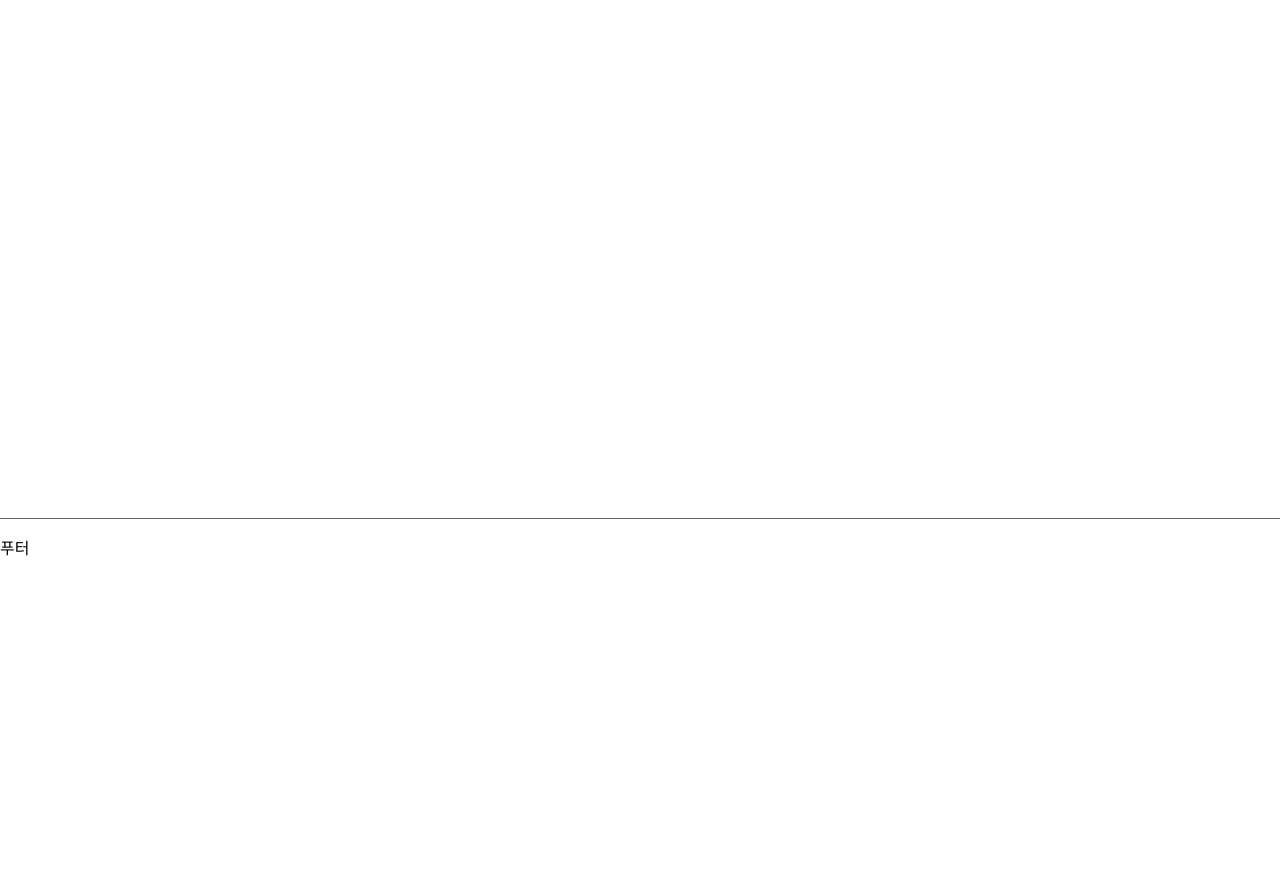
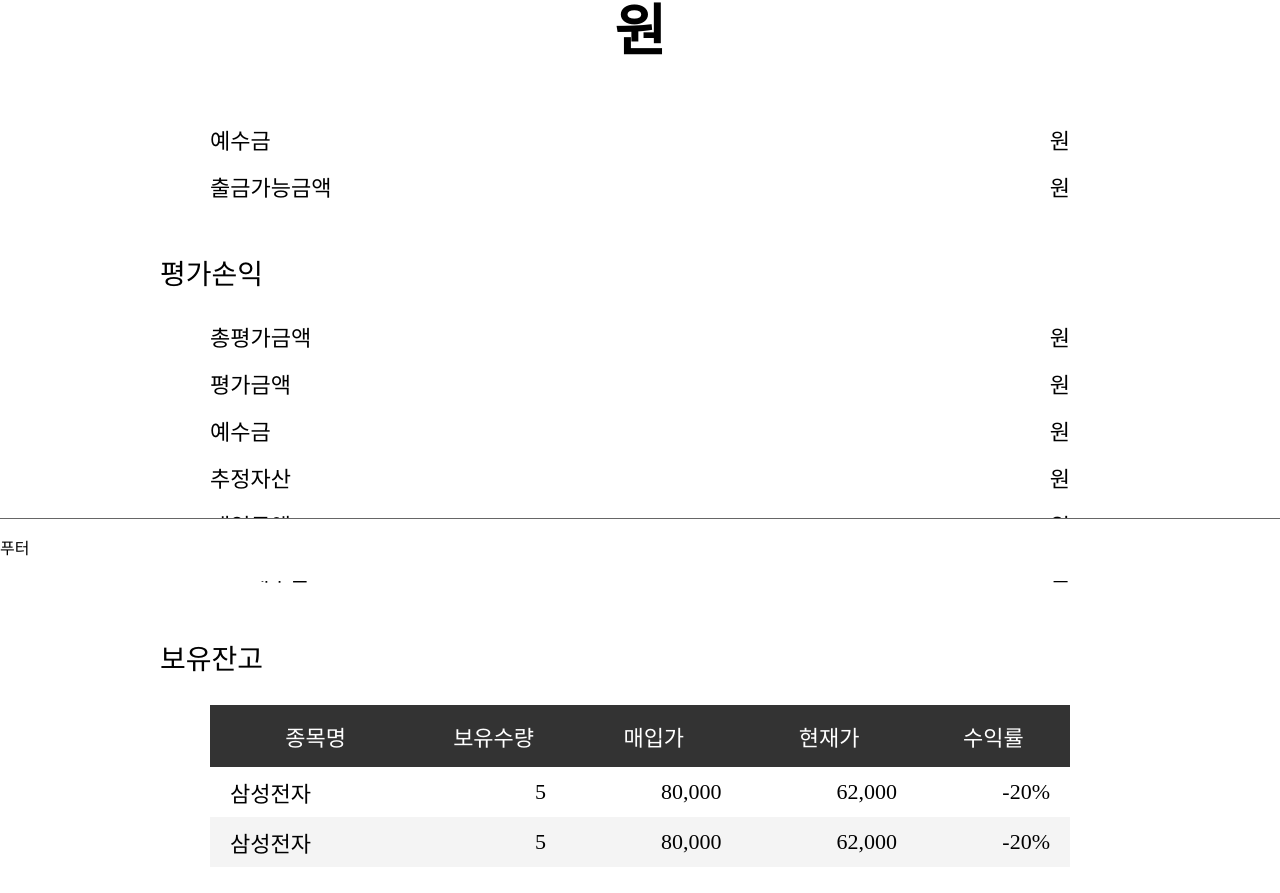
Before and after one commit to hwnim5324/BeRich, a React (Create React App) app: page /assets in a window 1280 px wide. Shown: the part 219-1112 px from the top of the page. Before the commit the page ends 800 px from the top, so only its background shows below. Built offline with nearby package versions, Linux system fonts and the light colour scheme; a web font is replaced by a local one.

Commit message:
assets in progress.

```diff
--- a/src/components/pages/Assets.tsx
+++ b/src/components/pages/Assets.tsx
@@ -1,9 +1,77 @@
 import React from "react"
+
+import '../../styles/pages/Assets.scss';
 
 const Assets = () : JSX.Element => {
     return (
-        <section>
-            자산
+        <section id="assets">
+            <div id="total">
+                <p id="title">총자산</p>
+                <p id="sum">원</p>
+                <ul>
+                    <li><span>예수금</span><span>원</span></li>
+                    <li><span>출금가능금액</span><span>원</span></li>
+                </ul>
+            </div>
+            <div id="pnl">
+                <p id="title">평가손익</p>
+                <ul>
+                    <li>
+                        <span>총평가금액</span>
+                        <span>원</span>
+                    </li>
+                    <li>
+                        <span>평가금액</span>
+                        <span>원</span>
+                    </li>
+                    <li>
+                        <span>예수금</span>
+                        <span>원</span>
+                    </li>
+                    <li>
+                        <span>추정자산</span>
+                        <span>원</span>
+                    </li>
+                    <li>
+                        <span>매입금액</span>
+                        <span>원</span>
+                    </li>
+                    <li>
+                        <span>D+2예수금</span>
+                        <span>원</span>
+                    </li>
+                </ul>
+            </div>
+            <div id="holdings">
+                <p id="title">보유잔고</p>
+                <table>
+                    <thead>
+                        <tr>
+                            <th>종목명</th>
+                            <th>보유수량</th>
+                            <th>매입가</th>
+                            <th>현재가</th>
+                            <th>수익률</th>
+                        </tr>
+                    </thead>
+                    <tbody>
+                        <tr>
+                            <td>삼성전자</td>
+                            <td>5</td>
+                            <td>80,000</td>
+                            <td>62,000</td>
+                            <td>-20%</td>
+                        </tr>
+                        <tr>
+                            <td>삼성전자</td>
+                            <td>5</td>
+                            <td>80,000</td>
+                            <td>62,000</td>
+                            <td>-20%</td>
+                        </tr>
+                    </tbody>
+                </table>
+            </div>
         </section>
     );
 }
--- /dev/null
+++ b/src/styles/pages/Assets.scss
@@ -0,0 +1,96 @@
+#assets{
+    font-size: 22px;
+    width: 75%;
+
+    display: flex;
+    flex-direction: column;
+    align-items: center;
+
+    margin: auto;
+    margin-bottom: 120px;
+
+    #total{
+        width: 100%;
+
+        #title{
+            font-size: 28px;
+            text-align: center;
+        }
+        #sum{
+            font-size: 56px;
+            font-weight: bold;
+            text-align: center;
+        }
+
+        ul{
+            list-style: none;
+            padding: 0;
+            li{
+                display: flex;
+                justify-content: space-between;
+                padding: 0 50px 0 50px;
+                margin: 15px 0 15px 0;
+            }
+        }
+    }
+
+    #pnl{
+        width: 100%;
+
+        #title{
+            font-size: 28px;
+        }
+        ul{
+            list-style: none;
+            padding: 0;
+            li{
+                display: flex;
+                justify-content: space-between;
+                padding: 0 50px 0 50px;
+                margin: 15px 0 15px 0;
+            }
+        }
+    }
+
+    #holdings{
+        width: 100%;
+
+        #title{
+            font-size: 28px;
+        }
+
+        table{
+            width: calc( 100% - 100px );
+            margin: auto;
+            border-collapse: collapse;
+
+
+            thead{
+                background-color: #333;
+                color: #fff;
+            }
+
+            th{
+                text-align: center;
+                height: 60px;
+                font-weight: 200;
+            }
+
+            tbody{
+                tr:nth-child(even){
+                    background-color: #F4F4F4;
+                }
+            }
+
+            td{
+                text-align: right;
+                height: 50px;
+                padding: 0 20px 0 20px;
+
+                &:first-child{
+                    text-align: left;
+                }
+            }
+        }
+    }
+}
```
